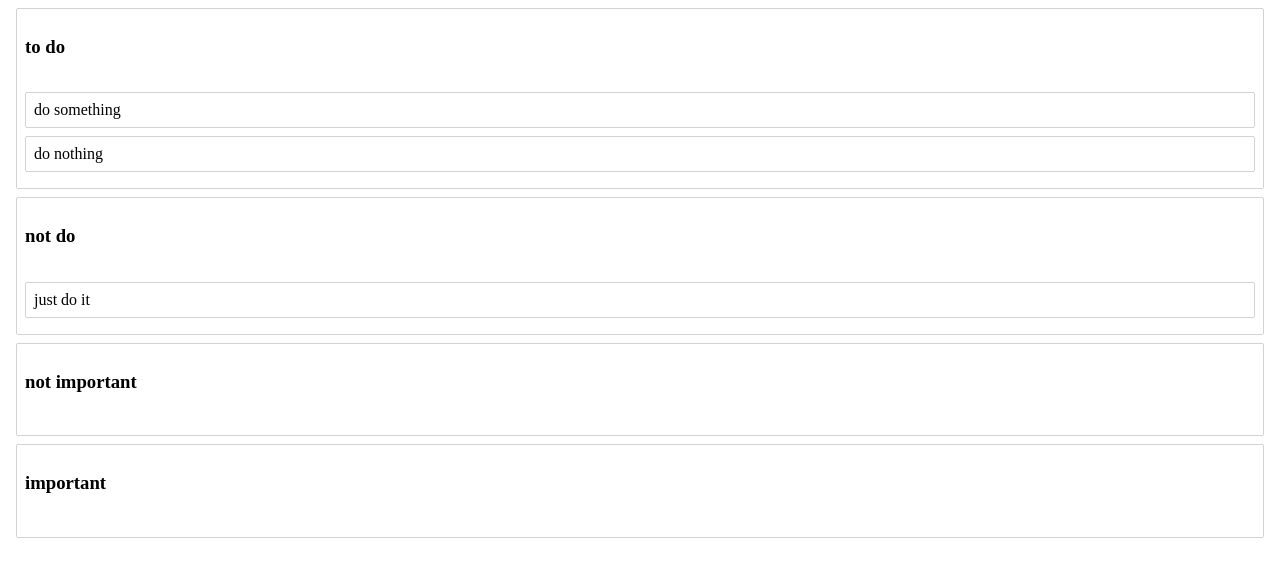
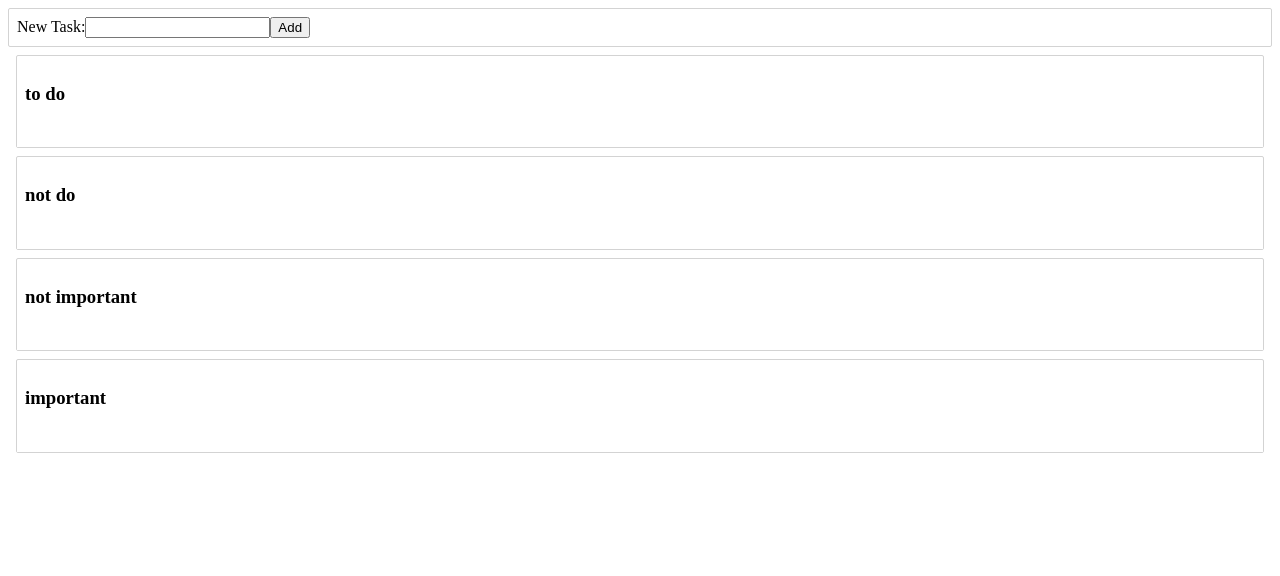
Before and after one commit to xlrn/tasks-sorter, a React (Create React App) app: page / in a window 1280 px wide. Shown: the top 576 px of the page. Built offline with nearby package versions, Linux system fonts and the light colour scheme.

Commit message:
added form for adding tasks, removed dummy data

```diff
--- /dev/null
+++ b/src/addbar.js
@@ -0,0 +1,44 @@
+import React from 'react';
+import styled from 'styled-components';
+
+const Container = styled.div`
+    border: 1px solid lightgrey;
+    border-radius: 2px;
+    padding: 8px;
+    margin-bottom: 8px;
+    background-color: ${props => (props.isDragging ? 'lightgrey' : 'white')};
+`;
+
+export default class AddBar extends React.Component {
+
+    constructor(props) {
+        super(props);
+        this.state = {value: ''};
+
+        this.handleChange = this.handleChange.bind(this);
+        this.handleSubmit = this.handleSubmit.bind(this);
+    }
+
+    handleChange(event) {
+        this.setState({value: event.target.value});
+    }
+
+    handleSubmit(event) {
+        alert('A task was submitted: ' + this.state.value);
+        event.preventDefault();
+    }
+
+    render() {
+        return (
+            <Container>
+                <form>
+                    <label>
+                        New Task:
+                        <input type="text" value={this.state.value} onChange={this.handleChange} />
+                    </label>
+                    <input type="submit" value="Add"/>
+                </form>
+            </Container>
+        )
+    }
+}
--- a/src/index.js
+++ b/src/index.js
@@ -5,9 +5,40 @@ import '@atlaskit/css-reset';
 import { DragDropContext } from 'react-beautiful-dnd';
 import initialData from './initial-data';
 import Column from './column';
+import AddBar from './addbar';
 
 class App extends React.Component {
-  state = initialData;
+  //state = initialData;
+
+  constructor(props) {
+    super(props);
+    this.state = {
+      tasks: {},
+      columns: {
+        'column-1': {
+            id: 'column-1',
+            title: 'to do',
+            taskIds: [],
+        },
+        'column-2' : {
+            id: 'column-2',
+            title: 'not do',
+            taskIds: [],
+        },
+        'column-3' : {
+            id: 'column-3',
+            title: 'not important',
+            taskIds: [],
+        },
+        'column-4' : {
+            id: 'column-4',
+            title: 'important',
+            taskIds: [],
+        }
+    },
+    columnOrder: ['column-1', 'column-2', 'column-3', 'column-4'],
+    };
+}
 
   onDragEnd = result => {
     const {destination, source, draggableId} = result;
@@ -76,6 +107,8 @@ class App extends React.Component {
 
   render() {
     return (
+      <div>
+        <AddBar>aaaa</AddBar>
         <DragDropContext onDragEnd={this.onDragEnd}>
           {this.state.columnOrder.map(columnId => {
           const column = this.state.columns[columnId];
@@ -84,6 +117,7 @@ class App extends React.Component {
           return <Column key = {column.id} column={column} tasks={tasks}/>;
         })}
         </DragDropContext>
+      </div>
     );
   }
 }
```
Lines whose indentation alone changed are shown as unchanged.
